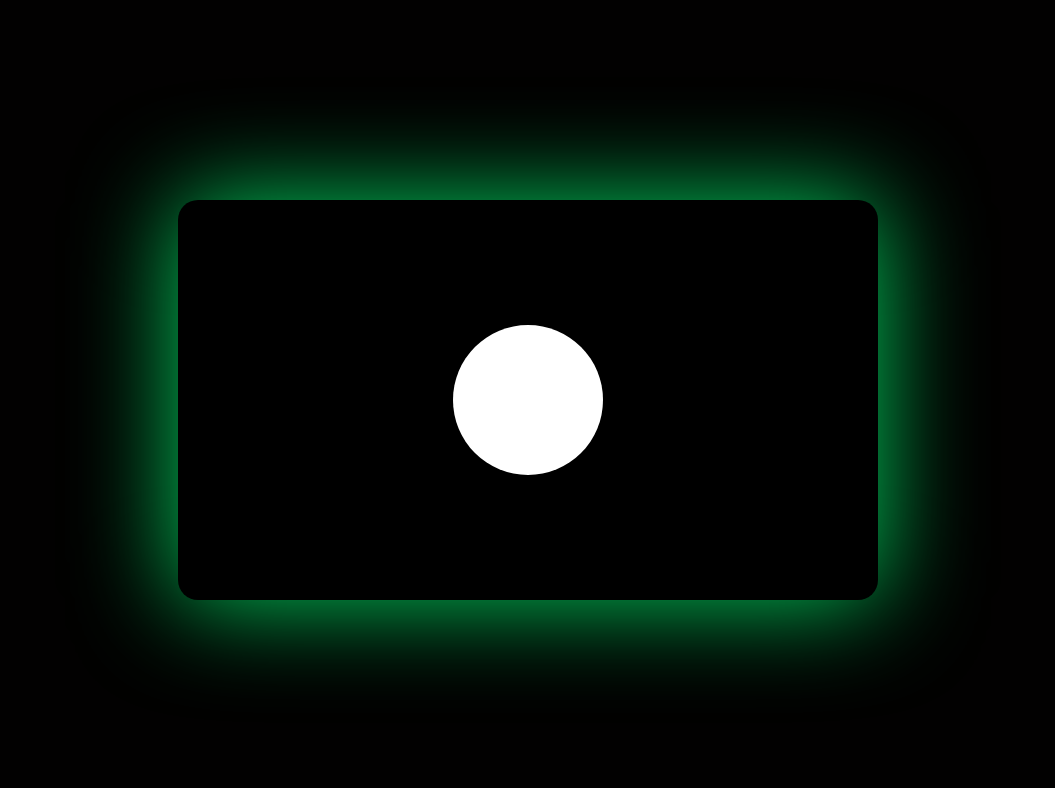
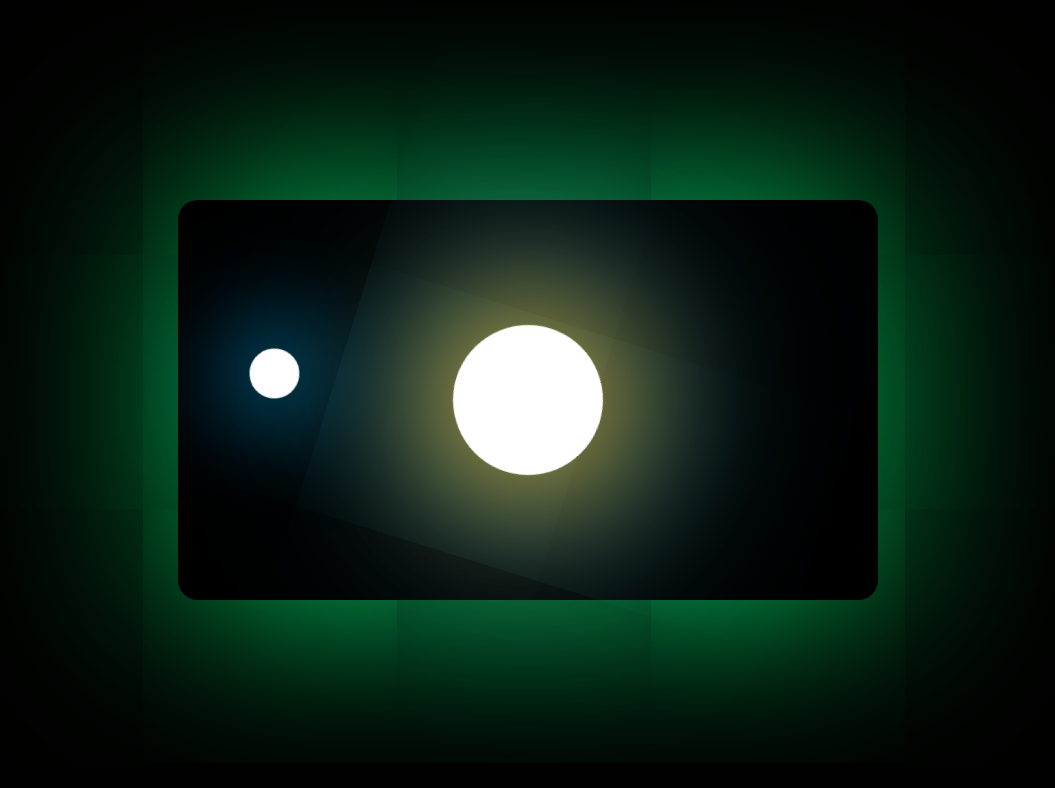
Before and after one commit to Napolite/glow, a React (Vite) app: page / in a window 1280 px wide. Shown: the top 788 px of the page, without its empty margins (112-1167 px from the left). Built offline with nearby package versions, Linux system fonts and the light colour scheme.

Commit message:
whole idea implemented

```diff
--- a/src/App.css
+++ b/src/App.css
@@ -13,9 +13,10 @@
   margin: auto;
   border-radius: 20px;
   box-shadow: 0px 0px 200px 2px rgba(0, 255, 115, 0.8);
-  animation: glow 3s forwards infinite;
+  /* animation: glow 3s forwards infinite; */
   display: flex;
   place-items: center;
+  justify-content: center;
 }
 
 @keyframes glow {
@@ -35,5 +36,40 @@
   height: 150px;
   width: 150px;
   border-radius: 50%;
-  margin: auto;
+  margin: 20px 50px;
+  animation: planet 10s linear infinite;
+  box-shadow: 0px 0px 100px 30px rgba(255, 177, 31, 0.8),
+    0px 0px 200px 50px rgba(5, 160, 221, 0.8);
 }
+
+.sun::after {
+  background-color: white;
+  height: 50px;
+  width: 50px;
+  border-radius: 50%;
+  content: "";
+  display: block;
+  position: relative;
+  top: -200px;
+  box-shadow: 0px 0px 100px 20px rgba(5, 160, 221, 0.8);
+}
+
+@keyframes planet {
+  0% {
+    transform: rotate(0deg);
+    box-shadow: 0px 0px 100px 30px rgba(255, 177, 31, 0.8),
+      0px 0px 200px 50px rgba(5, 160, 221, 0.8);
+  }
+
+  50% {
+    transform: rotate(180deg);
+    box-shadow: 0px 0px 200px 30px rgba(255, 177, 31, 0.8),
+      0px 0px 200px 50px rgba(5, 160, 221, 0.8);
+  }
+
+  100% {
+    transform: rotate(360deg);
+    box-shadow: 0px 0px 100px 30px rgba(255, 177, 31, 0.8),
+      0px 0px 200px 50px rgba(5, 160, 221, 0.8);
+  }
+}
--- a/src/App.tsx
+++ b/src/App.tsx
@@ -4,7 +4,7 @@ function App() {
     <div className="main">
       <div className="sub">
         <div className="sun"></div>
-        <div className="planet"></div>
+        {/* <div className="planet"></div> */}
       </div>
     </div>
   );
```
